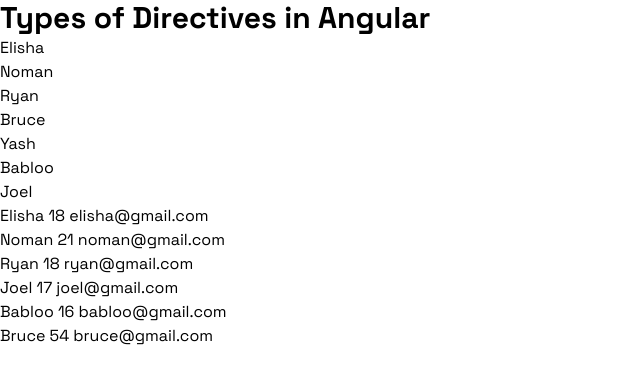
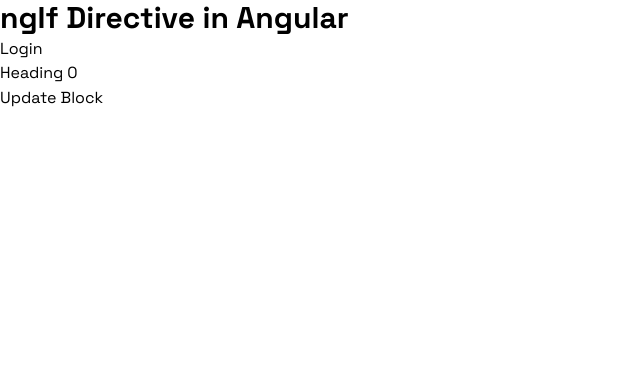
Before and after one commit to elishabhatti/angular-app, an Angular app: page / in a window 1280 px wide. Shown: the top 384 px of the page, without its empty margins (0-640 px from the left). Built offline with nearby package versions, Linux system fonts and the light colour scheme.

Commit message:
ngIf directive in angular

```diff
--- a/src/app/app.html
+++ b/src/app/app.html
@@ -1,11 +1,23 @@
-<h1 class="text-3xl font-bold">Types of Directives in Angular</h1>
+<h1 class="text-3xl font-bold">ngIf Directive in Angular</h1>
 
-<ul>
-  <li *ngFor="let x of students">{{x}}</li>
-</ul>
+<div *ngIf="login; else elseBlock">
+  <a href="/logout">Logout</a>
+</div>
+<ng-template #elseBlock>
+  <a>Login</a>
+</ng-template>
 
-<ul>
-  <li *ngFor="let student of studentsData">
-    <span>{{student.name}} {{student.age}} {{student.email}} </span>
-  </li>
-</ul>
+<div *ngIf="block == 0">
+  <h1>Heading 0</h1>
+</div>
+<div *ngIf="block == 1">
+  <h1>Heading 1</h1>
+</div>
+<div *ngIf="block == 2">
+  <h1>Heading 2</h1>
+</div>
+<div *ngIf="block == 3">
+  <h1>Heading 3</h1>
+</div>
+
+<button (click)="updateBlock()">Update Block</button>
--- a/src/app/app.ts
+++ b/src/app/app.ts
@@ -8,13 +8,13 @@ import { Component } from '@angular/core';
   styleUrl: './app.css',
 })
 export class App {
-  students = ['Elisha', 'Noman', 'Ryan', 'Bruce', 'Yash', 'Babloo', 'Joel'];
-  studentsData = [
-    { name: 'Elisha', age: 18, email: 'elisha@gmail.com' },
-    { name: 'Noman', age: 21, email: 'noman@gmail.com' },
-    { name: 'Ryan', age: 18, email: 'ryan@gmail.com' },
-    { name: 'Joel', age: 17, email: 'joel@gmail.com' },
-    { name: 'Babloo', age: 16, email: 'babloo@gmail.com' },
-    { name: 'Bruce', age: 54, email: 'bruce@gmail.com' },
-  ];
+  login = false;
+  block = 0;
+
+  updateBlock() {
+    this.block++;
+    if (this.block == 4) {
+      this.block = 0;
+    }
+  }
 }
```
